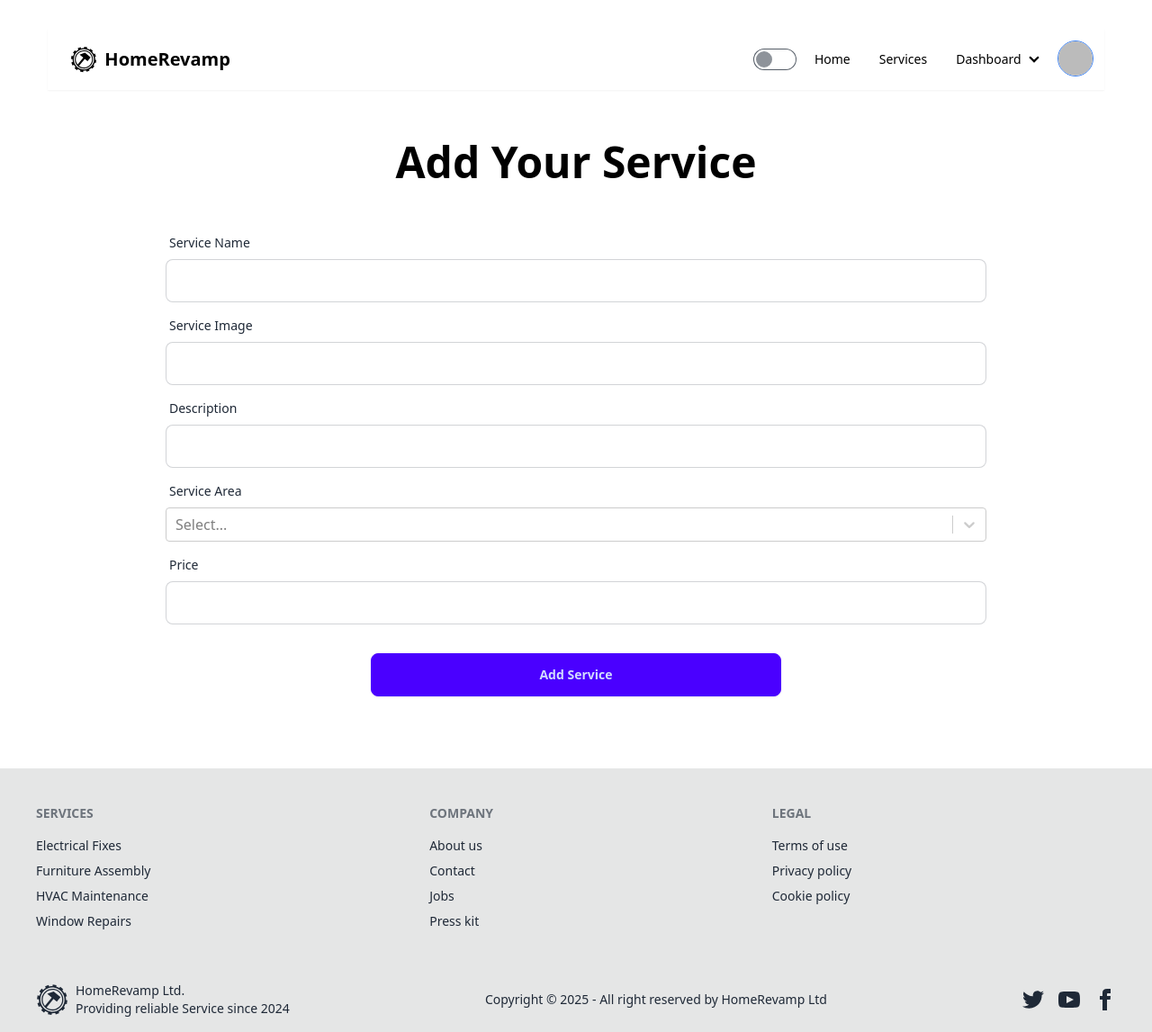
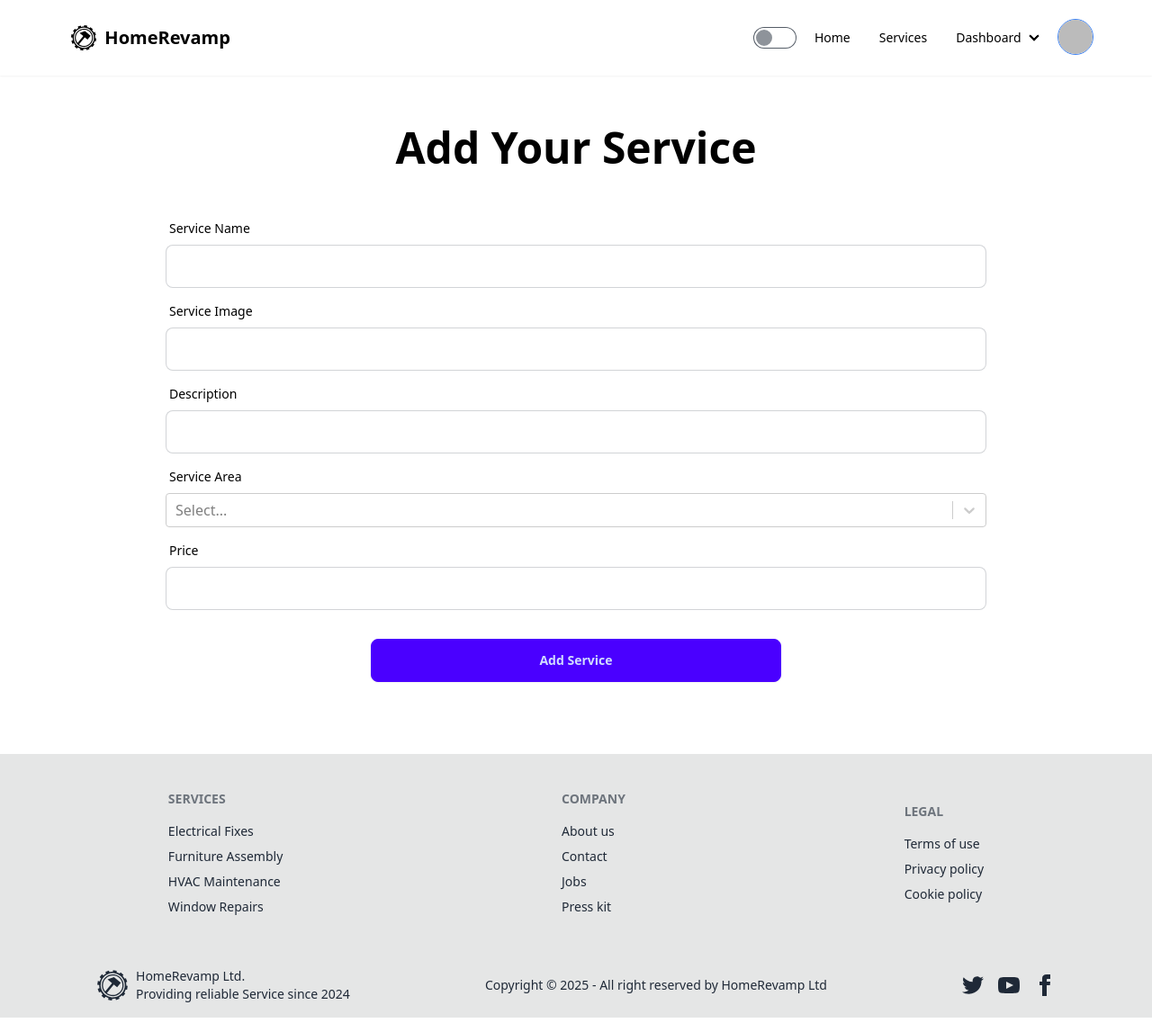
Before and after one commit to User-RAY/homeRevampServices-client-side-a11, a React (Vite) app: page /add in a window 1280 px wide. Shown: the whole page at 90% size. Built offline with nearby package versions, Linux system fonts and the light colour scheme; no server answers; sample sign-in values are in the browser's storage.

Commit message:
Fixed color and footer and navbar and others fixes

```diff
--- a/src/components/CardTodo/CardTodo.jsx
+++ b/src/components/CardTodo/CardTodo.jsx
@@ -1,13 +1,17 @@
 import axios from 'axios';
 import PropTypes from 'prop-types';
-import { useEffect, useState } from 'react';
+import { useContext, useEffect, useState } from 'react';
 import Select from 'react-select'
 import Swal from 'sweetalert2';
+import ThemeContext from '../../context-providers/Theme/ThemeContext';
+
 
 const CardTodo = ({card = {}}) => {
 
 
      const [selectedOptions, setSelectedOptions] = useState({})
+
+     const {theme} = useContext(ThemeContext);
 
      const options = [
         { value: 'pending', label: 'Pending' },
@@ -74,7 +78,25 @@ const CardTodo = ({card = {}}) => {
                 <form onSubmit={handleStatus}>
                     <div className="card-actions grid grid-cols-1 md:grid-cols-3 items-center">
                        <div className='flex items-center justify-end col-span-2 mt-6 md:mt-0'>
-                           <p className='mr-2 flex-grow-0'>Status:</p> <Select className='w-36' options={options} value={selectedOptions} onChange={handleSelect} required  />
+                           <p className='mr-2 flex-grow-0'>Status:</p> <Select className='w-36' options={options} value={selectedOptions} onChange={handleSelect} styles={{
+    control: (provided) => ({
+      ...provided,
+      backgroundColor: theme ? 'transparent' : '#182d49',
+      color: theme ? 'black' : 'black',
+    }), singleValue: (provided) => ({
+        ...provided,
+        color: theme ? 'black' : 'white',
+      }),    menu: (provided) => ({
+        ...provided,
+        backgroundColor: theme ? 'white' : '#182d49',
+        color: theme ? 'black' : 'white',
+      }),    option: (provided, state) => ({
+        ...provided,
+        backgroundColor: state.isFocused ? (theme ? '#f0f0f0' : '#304a71') : (theme ? 'white' : '#182d49'),
+        color: state.isFocused ? (theme ? 'black' : 'white') : (theme ? 'black' : 'white'),
+        cursor: 'pointer',
+      }),
+  }} required  />
                        </div>
                         <button className='btn btn-primary w-1/2 mt-6 md:w-auto md:mt-0'>Update Status</button>
                     </div>
--- a/src/components/Footer/Footer.jsx
+++ b/src/components/Footer/Footer.jsx
@@ -1,12 +1,17 @@
+import { useContext } from "react";
 import { GiGearHammer } from "react-icons/gi";
+import ThemeContext from "../../context-providers/Theme/ThemeContext";
 
 
 
 const Footer = () => {
+
+    const {theme} = useContext(ThemeContext);
+
     return (
         <div>
 
-            <footer className="footer bg-base-300 text-base-content p-10">
+            <footer className={`footer place-items-center ${theme ? 'bg-base-300' : 'text-white bg-[#374151]'}   text-base-content p-10`}>
                 <nav>
                     <h6 className="footer-title">Services</h6>
                     <a className="link link-hover">Electrical Fixes</a>
@@ -28,7 +33,7 @@ const Footer = () => {
                     <a className="link link-hover">Cookie policy</a>
                 </nav>
                 </footer>
-                <footer className="footer bg-base-300 text-base-content border-base-300 border-t px-10 py-4">
+                <footer className={`footer place-items-center ${theme ? 'bg-base-300' : 'text-white bg-[#374151]'} text-base-content border-base-300 border-t px-10 py-4`}>
                 <aside className="grid-flow-col items-center">
                     <GiGearHammer className="text-4xl" />
 
@@ -41,7 +46,7 @@ const Footer = () => {
 
                 <p className="place-self-center">Copyright © {new Date().getFullYear()} - All right reserved by HomeRevamp Ltd</p>
 
-                <nav className="md:place-self-center md:justify-self-end">
+                <nav className="md:place-self-center md:justify-self-center">
                     <div className="grid grid-flow-col gap-4">
                     <a href="https://x.com/" target="_blank">
                         <svg
--- a/src/components/Navbar/Navbar.jsx
+++ b/src/components/Navbar/Navbar.jsx
@@ -8,7 +8,7 @@ import ThemeContext from "../../context-providers/Theme/ThemeContext";
 const Navbar = () => {
 
     const {user, signout, loading} = useContext(AuthContext);
-    const {toggleMode} = useContext(ThemeContext);
+    const { theme ,toggleMode} = useContext(ThemeContext);
 
     const handleLogout = () => {
         signout()
@@ -63,9 +63,9 @@ const Navbar = () => {
 
 
     return (
-        <div className="mb-6 w-11/12 mx-auto">
-
-            <div className="navbar shadow-sm">
+        <div className={`sticky top-0 z-10 py-2  shadow-sm ${theme ? 'text-black bg-white' : 'text-white bg-[#10151c]'}`}>
+            <div className=" w-11/12 mx-auto">
+                <div className="navbar ">
                     <div className="navbar-start flex-1">
                         <div className="dropdown">
                         <div tabIndex={0} role="button" className="btn btn-ghost lg:hidden">
@@ -105,12 +105,7 @@ const Navbar = () => {
                         loading ? <span className="loading loading-bars loading-md text-blue-500"></span> : user ? Profile : null
                     }
                 </div>
-
-
-
-
-
-
+            </div>
         </div>
     );
 };
--- a/src/layouts/MainLayout.jsx
+++ b/src/layouts/MainLayout.jsx
@@ -11,9 +11,7 @@ const MainLayout = () => {
         <div>
             <HelmetProvider>
             <div className={`${theme ? 'text-black' : 'text-white bg-gradient-to-b from-black via-gray-900 to-gray-800'}`}>
-                <div className="pb-8">
 
-                </div>
                 <Navbar></Navbar>
                 <div className="min-h-[80vh]">
                     <Outlet></Outlet>
--- a/src/pages/AddServices/AddServices.jsx
+++ b/src/pages/AddServices/AddServices.jsx
@@ -4,10 +4,14 @@ import Swal from 'sweetalert2';
 import { useContext, useState } from 'react';
 import AuthContext from "../../context-providers/Auth/AuthContext";
 import { Helmet } from 'react-helmet-async';
+import ThemeContext from '../../context-providers/Theme/ThemeContext';
+
 
 const AddServices = () => {
 
     const [selectedOptions, setSelectedOptions] = useState([]);
+
+    const {theme} = useContext(ThemeContext);
 
     const {user} = useContext(AuthContext)
 
@@ -68,47 +72,62 @@ const AddServices = () => {
 
             <h1 className='text-5xl font-bold text-center'>Add Your Service</h1>
 
-             <div className="card bg-base-100 w-4/5 lg:w-3/4 mx-auto p-6 mt-6">
+             <div className={`card ${theme ? 'text-black' : 'text-black bg-[#0B192C]'} bg-base-100 w-4/5 lg:w-3/4 mx-auto p-6 mt-6`}>
             <form className="card-body p-0" onSubmit={handleAdd}>
 
 
                 <div className="form-control">
                 <label className="label">
-                    <span className="label-text">Service Name</span>
+                    <span className={`label-text ${theme ? 'text-black' : 'text-white'}`}>Service Name</span>
                 </label>
-                <input type="text" name='name'  className="input input-bordered" required/>
+                <input type="text" name='name'  className={`input input-bordered ${theme ? 'text-black' : 'text-white bg-[#182d49]'}`} required/>
                 </div>
 
                 <div className="form-control">
                 <label className="label">
-                    <span className="label-text">Service Image</span>
+                    <span className={`label-text ${theme ? 'text-black' : 'text-white'}`}>Service Image</span>
                 </label>
-                <input type="url" name='img'  className="input input-bordered" required/>
+                <input type="url" name='img'  className={`input input-bordered ${theme ? 'text-black' : 'text-white bg-[#182d49]'}`} required/>
                 </div>
 
 
                 <div className="form-control">
                 <label className="label">
-                    <span className="label-text">Description</span>
+                    <span className={`label-text ${theme ? 'text-black' : 'text-white'}`}>Description</span>
                 </label>
-                <input type="text" name='des'  className="input input-bordered" required/>
+                <input type="text" name='des'  className={`input input-bordered ${theme ? 'text-black' : 'text-white bg-[#182d49]'}`} required/>
                 </div>
 
 
                 <div className="form-control">
                 <label className="label">
-                    <span className="label-text">Service Area</span>
+                    <span className={`label-text ${theme ? 'text-black' : 'text-white'}`}>Service Area</span>
                 </label>
 
-                <Select options={options} name='area' isMulti required value={selectedOptions} onChange={handleSelect} />
+                <Select options={options} name='area' isMulti required value={selectedOptions}  styles={{
+    control: (provided) => ({
+      ...provided,
+      backgroundColor: theme ? 'transparent' : '#182d49',
+      color: theme ? 'black' : 'white',
+    }),  menu: (provided) => ({
+        ...provided,
+        backgroundColor: theme ? 'white' : '#182d49',
+        color: theme ? 'black' : 'white',
+      }),    option: (provided, state) => ({
+        ...provided,
+        backgroundColor: state.isFocused ? (theme ? '#f0f0f0' : '#304a71') : (theme ? 'white' : '#182d49'),
+        color: state.isFocused ? (theme ? 'black' : 'white') : (theme ? 'black' : 'white'),
+        cursor: 'pointer',
+      })
+  }}  onChange={handleSelect} />
                 </div>
 
 
                 <div className="form-control">
                 <label className="label">
-                    <span className="label-text">Price</span>
+                    <span className={`label-text ${theme ? 'text-black' : 'text-white'}`}>Price</span>
                 </label>
-                <input type="number" name='price' className="input input-bordered" required/>
+                <input type="number" name='price' className={`input input-bordered ${theme ? 'text-black' : 'text-white bg-[#182d49]'}`} required/>
                 </div>
 
 
```
Lines whose indentation alone changed are shown as unchanged.
